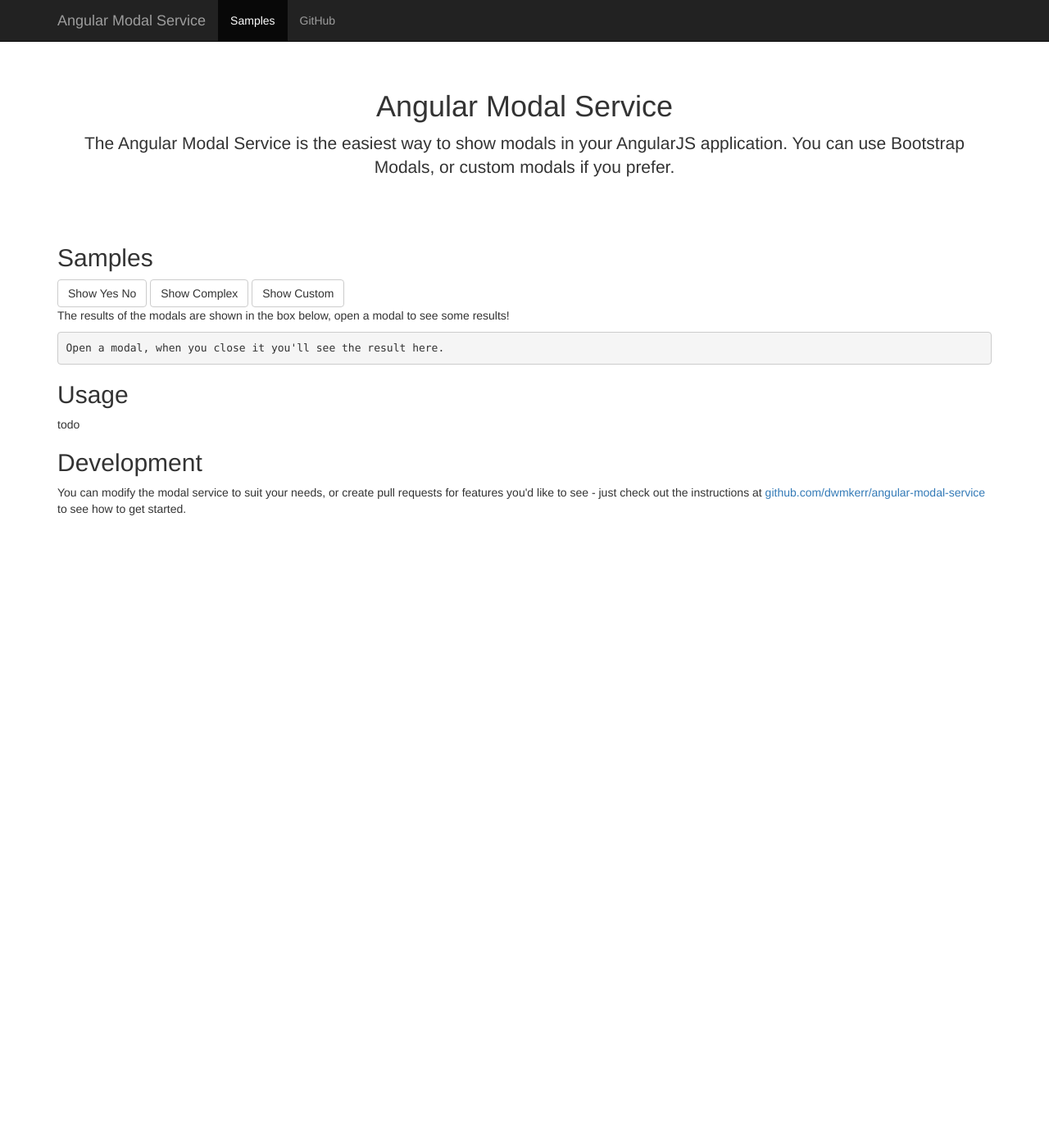
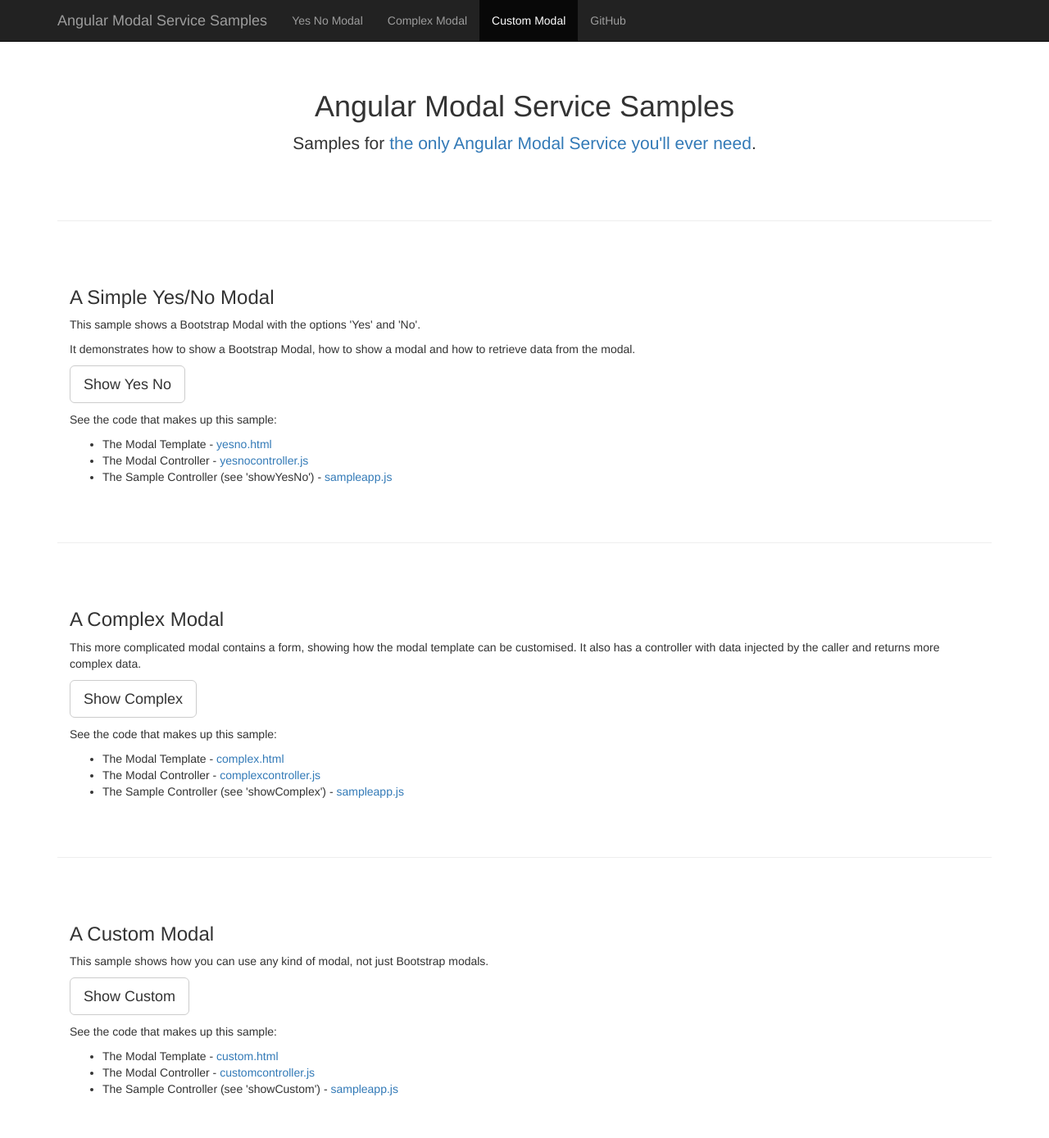
Before and after one commit to dwmkerr/angular-modal-service, a website: page samples/index.html in a window 1280 px wide. Shown: the whole page at 82% size. Before the commit the page ends 800 px from the top, so only its background shows below. Drawn offline with nearby package versions, Linux system fonts and the light colour scheme; files that its build step writes are made by us from their sources.

Commit message:
More work on samples, coverage for raw templates, tidyup of code

```diff
--- a/samples/index.html
+++ b/samples/index.html
@@ -24,6 +24,9 @@
       padding: 40px 15px;
       text-align: center;
     }
+    .sample {
+      padding: 40px 15px;
+    }
     </style>
     <!-- HTML5 shim and Respond.js IE8 support of HTML5 elements and media queries -->
     <!--[if lt IE 9]>
@@ -32,7 +35,7 @@
     <![endif]-->
   </head>
 
-  <body ng-controller="SampleController">
+  <body ng-controller="SampleController" data-spy="scroll" data-target="#mainNav">
 
     <div class="navbar navbar-inverse navbar-fixed-top" role="navigation">
       <div class="container">
@@ -43,11 +46,13 @@
             <span class="icon-bar"></span>
             <span class="icon-bar"></span>
           </button>
-          <a class="navbar-brand" href="#">Angular Modal Service</a>
+          <a class="navbar-brand" href="#">Angular Modal Service Samples</a>
         </div>
-        <div class="collapse navbar-collapse">
+        <div id="mainNav" class="collapse navbar-collapse">
           <ul class="nav navbar-nav">
-            <li class="active"><a href="#">Samples</a></li>
+            <li><a href="#yesno">Yes No Modal</a></li>
+            <li><a href="#complex">Complex Modal</a></li>
+            <li><a href="#custom">Custom Modal</a></li>
             <li><a href="https://github.com/dwmkerr/angular-modal-service">GitHub</a></li>
           </ul>
         </div>
@@ -57,28 +62,83 @@
     <div class="container">
 
       <div class="starter-template">
-        <h1>Angular Modal Service</h1>
-        <p class="lead">The Angular Modal Service is the easiest way to show modals in your
-        AngularJS application. You can use Bootstrap Modals, or custom modals if you prefer.</p>
+        <h1>Angular Modal Service Samples</h1>
+        <p class="lead">Samples for <a href="https://github.com/dwmkerr/angular-modal-service">the only Angular Modal Service you'll ever need</a>.</p>
       </div>
 
-      <h2>Samples</h2>
+      <hr />
 
-      <a href class="btn btn-default" ng-click="showYesNo()">Show Yes No</a>
-      <a href class="btn btn-default" ng-click="showComplex()">Show Complex</a>
-      <a href class="btn btn-default" ng-click="showCustom()">Show Custom</a>
-      <p>The results of the modals are shown in the box below, open a modal to see some results!</p>
-      <pre>{{message}}</pre>
+      <a id="yesno"></a>
+      <div class="sample">
+      <h3>A Simple Yes/No Modal</h3>
 
-      <h2>Usage</h2>
-      <p>todo</p>
+      <p>This sample shows a Bootstrap Modal with the options 'Yes' and 'No'.</p>
+      <p>It demonstrates how to show a Bootstrap Modal, how to show a modal and how
+      to retrieve data from the modal.</p>
 
-      <h2>Development</h2>
-      <p>You can modify the modal service to suit your needs, or create pull requests for features
-      you'd like to see - just check out the instructions at <a href="https://github.com/dwmkerr/angular-modal-service">
-      github.com/dwmkerr/angular-modal-service</a> to see how to get started.</p>
+      <p><a href class="btn btn-default btn-lg " ng-click="showYesNo()">Show Yes No</a></p>
+
+      <pre ng-show="yesNoResult">{{yesNoResult}}</pre>
+      <p>See the code that makes up this sample:</p>
+      <ul>
+      <li>The Modal Template - <a href="">yesno.html</a></li>
+      <li>The Modal Controller - <a href="">yesnocontroller.js</a></li>
+      <li>The Sample Controller (see 'showYesNo') - <a href="">sampleapp.js</a></li>
+      </ul>
+      </div>
+
+      <hr />
+
+      <a id="complex"></a>
+      <div class="sample">
+      <h3>A Complex Modal</h3>
+
+      <p>This more complicated modal contains a form, showing how the modal template can
+      be customised. It also has a controller with data injected by the caller and
+      returns more complex data.</p>
+
+      <p><a href class="btn btn-default btn-lg " ng-click="showComplex()">Show Complex</a></p>
+
+      <pre ng-show="complexResult">{{complexResult}}</pre>
+      <p>See the code that makes up this sample:</p>
+      <ul>
+      <li>The Modal Template - <a href="">complex.html</a></li>
+      <li>The Modal Controller - <a href="">complexcontroller.js</a></li>
+      <li>The Sample Controller (see 'showComplex') - <a href="">sampleapp.js</a></li>
+      </ul>
+      </div>
+
+      <hr />
+
+      <a id="custom"></a>
+      <div class="sample">
+      <h3>A Custom Modal</h3>
+
+      <p>This sample shows how you can use any kind of modal, not just Bootstrap modals.</p>
+
+      <p><a href class="btn btn-default btn-lg " ng-click="showCustom()">Show Custom</a></p>
+
+      <pre ng-show="customResult">{{customResult}}</pre>
+      <p>See the code that makes up this sample:</p>
+      <ul>
+      <li>The Modal Template - <a href="">custom.html</a></li>
+      <li>The Modal Controller - <a href="">customcontroller.js</a></li>
+      <li>The Sample Controller (see 'showCustom') - <a href="">sampleapp.js</a></li>
+      </ul>
+      </div>
+
 
     </div>
 
   </body>
+  <script>
+  (function(i,s,o,g,r,a,m){i['GoogleAnalyticsObject']=r;i[r]=i[r]||function(){
+  (i[r].q=i[r].q||[]).push(arguments)},i[r].l=1*new Date();a=s.createElement(o),
+  m=s.getElementsByTagName(o)[0];a.async=1;a.src=g;m.parentNode.insertBefore(a,m)
+  })(window,document,'script','//www.google-analytics.com/analytics.js','ga');
+
+  ga('create', 'UA-51910473-1', 'dwmkerr.github.io');
+  ga('send', 'pageview');
+
+</script>
 </html>
--- a/samples/sampleapp.js
+++ b/samples/sampleapp.js
@@ -3,7 +3,9 @@
 
 app.controller('SampleController', ['$scope', 'ModalService', function($scope, ModalService) {
 
-  $scope.message = "Open a modal, when you close it you'll see the result here.";
+  $scope.yesNoResult = null;
+  $scope.complexResult = null;
+  $scope.customResult = null;
 
   $scope.showYesNo = function() {
 
@@ -13,7 +15,7 @@
     }).then(function(modal) {
       modal.element.modal();
       modal.close.then(function(result) {
-        $scope.message = result ? "You said Yes" : "You said No";
+        $scope.yesNoResult = result ? "You said Yes" : "You said No";
       });
     });
 
@@ -30,7 +32,7 @@
     }).then(function(modal) {
       modal.element.modal();
       modal.close.then(function(result) {
-        $scope.message = "Name: " + result.name + ", age: " + result.age;
+        $scope.complexResult  = "Name: " + result.name + ", age: " + result.age;
       });
     });
 
@@ -44,7 +46,7 @@
     }).then(function(modal) {
       modal.element.css("display", "block");
       modal.close.then(function(result) {
-        $scope.message = "All good!";
+        $scope.customResult = "All good!";
       });
     });
 
--- a/src/angular-modal-service.js
+++ b/src/angular-modal-service.js
@@ -42,13 +42,12 @@
       };
 
       self.showModal = function(options) {
-        var controller = options.controller;
-        var resolve = options.resolve;
 
         //  Create a deferred we'll resolve when the modal is ready.
         var deferred = $q.defer();
 
         //  Validate the input parameters.
+        var controller = options.controller;
         if(!controller) {
           deferred.reject("No controller has been specified.");
           return deferred.promise;
@@ -57,8 +56,6 @@
         //  Get the actual html of the template.
         getTemplate(options.template, options.templateUrl)
           .then(function(template) {
-
-            var modalHtml = template;
 
             //  Create a new scope for the modal.
             var modalScope = $rootScope.$new();
@@ -91,7 +88,7 @@
             var modalController = $controller(controller, inputs);
 
             //  Parse the modal HTML into a DOM element (in template form).
-            var modalElementTemplate = angular.element(modalHtml);
+            var modalElementTemplate = angular.element(template);
 
             //  Compile then link the template element, building the actual element.
             var linkFn = $compile(modalElementTemplate);
```
Also changed, not shown: test/parameters.spec.js (+22 -1 lines), test/template.spec.js (+1 -1 lines), README.md.
